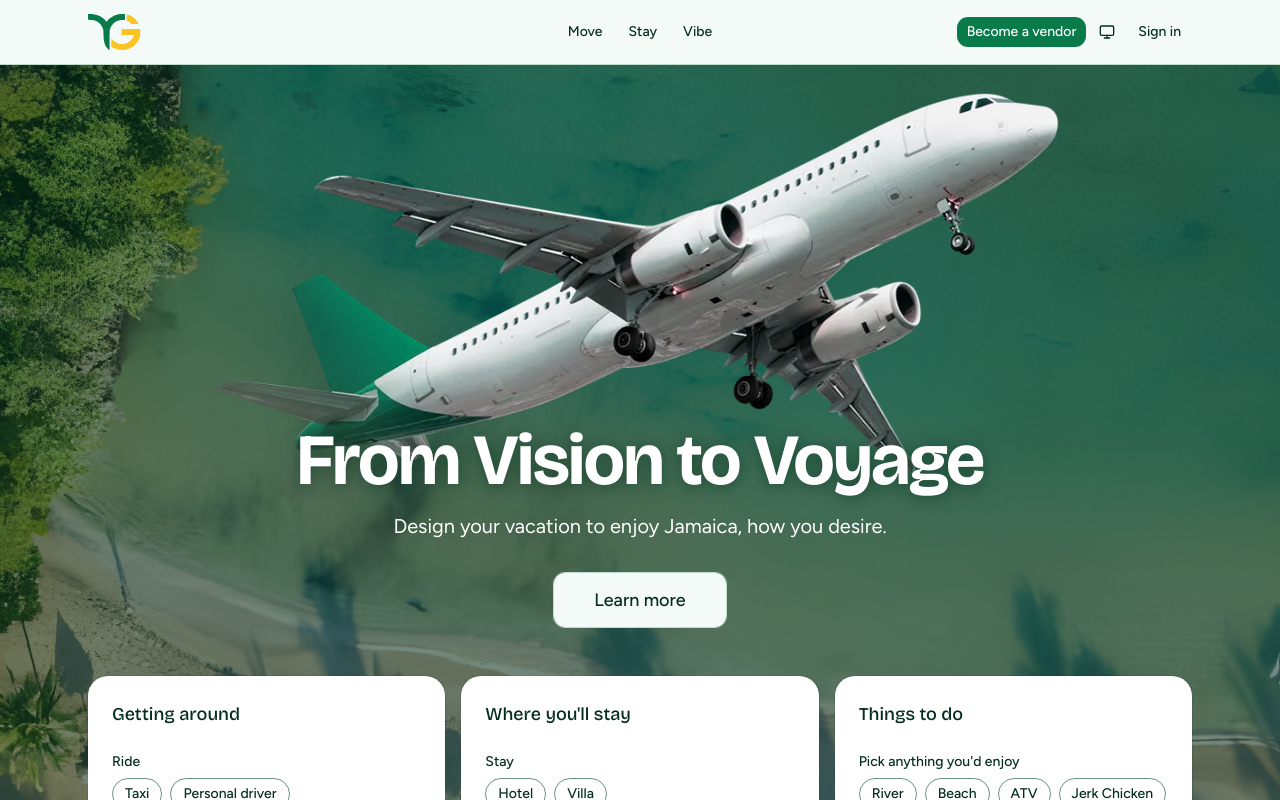
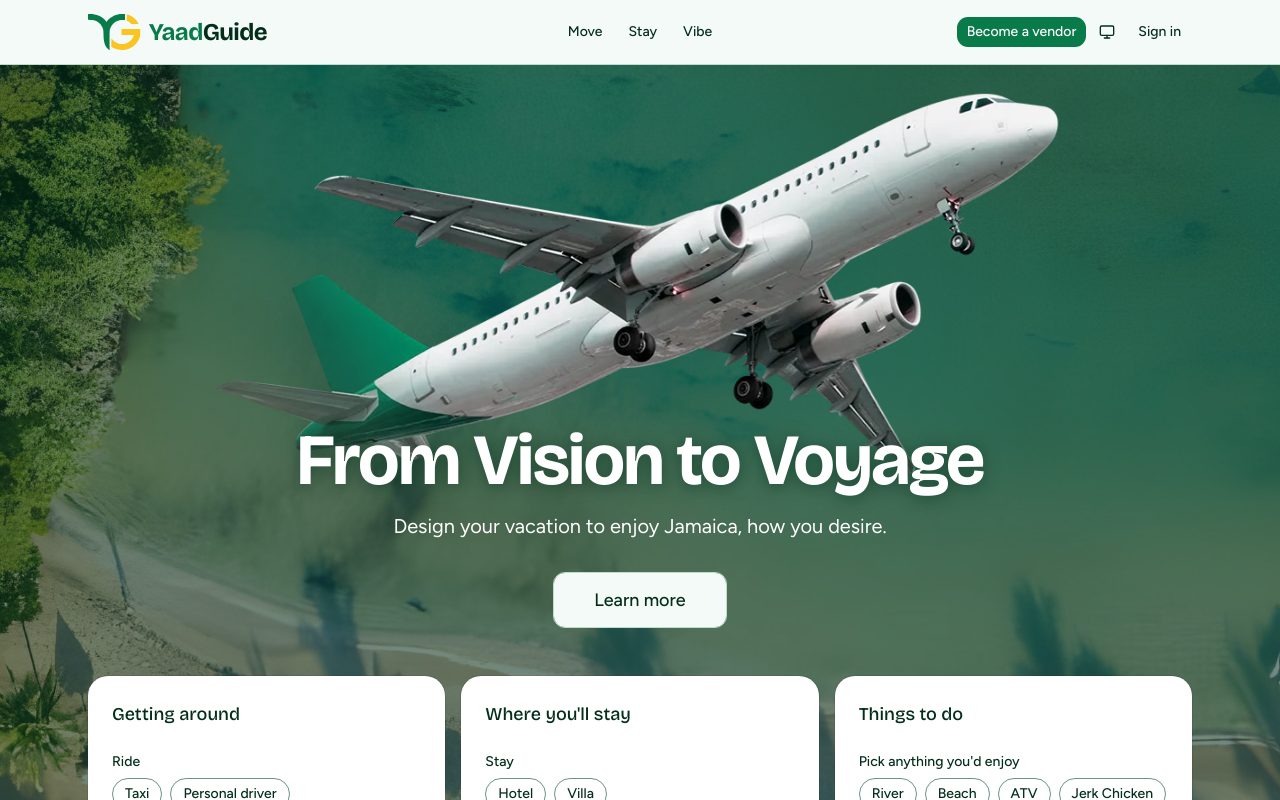
Before and after one commit to dorianbucknor/yaad-guide, a Next.js app: page / in a window 1280 px wide. Shown: the top 800 px of the page. Built offline with nearby package versions, Linux system fonts and the light colour scheme.

Commit message:
feat(landing): add the yaadguide wordmark beside the logo
Co-Authored-By: Claude Sonnet 5.5 <noreply@anthropic.com>

```diff
--- a/src/components/landing/logo.tsx
+++ b/src/components/landing/logo.tsx
@@ -1,4 +1,22 @@
 import { useId } from "react";
+
+import { cn } from "@/lib/utils";
+
+/**
+ * "YaadGuide" set beside the logo, in the logo's colors. Light: "Yaad" primary
+ * (#0A7A49, 5.10:1 on the page, 4.62:1 on muted) and "Guide" foreground (#042E1C).
+ * Dark: "Yaad" primary (#4CC38A, 6.71:1 on the page, 4.63:1 on muted) and "Guide"
+ * sun (#FAC422, 9.19:1 and 6.35:1). Yellow is never text on a light background.
+ * Decorative for assistive tech: the surrounding link carries the name.
+ */
+export function Wordmark({ className }: { className?: string }): React.JSX.Element {
+  return (
+    <span aria-hidden="true" className={cn("font-heading font-bold tracking-tight", className)}>
+      <span className="text-primary">Yaad</span>
+      <span className="text-foreground dark:text-sun">Guide</span>
+    </span>
+  );
+}
 
 export function Logo({ className }: { className?: string }): React.JSX.Element {
   // Unique per instance: the logo appears in both the header and the footer.
--- a/src/components/landing/site-footer.tsx
+++ b/src/components/landing/site-footer.tsx
@@ -1,7 +1,7 @@
 import Link from "next/link";
 import { MailIcon, MapPinIcon, PhoneIcon } from "lucide-react";
 
-import { Logo } from "@/components/landing/logo";
+import { Logo, Wordmark } from "@/components/landing/logo";
 
 // All placeholder links until those pages exist.
 const LINK_GROUPS = [
@@ -24,8 +24,9 @@ export function SiteFooter(): React.JSX.Element {
     <footer className="border-t border-border bg-muted">
       <div className="mx-auto grid max-w-6xl gap-10 px-4 py-16 md:grid-cols-[1.5fr_1fr_1fr_1fr] md:px-6">
         <div>
-          <Link href="/" aria-label="YaadGuide home" className="inline-flex min-h-11 items-center rounded-sm outline-none focus-visible:ring-3 focus-visible:ring-ring/50">
+          <Link href="/" aria-label="YaadGuide home" className="inline-flex min-h-11 items-center gap-2.5 rounded-sm outline-none focus-visible:ring-3 focus-visible:ring-ring/50">
             <Logo className="h-10 w-auto" />
+            <Wordmark className="text-2xl md:text-3xl" />
           </Link>
           <p className="mt-4 max-w-[30ch] text-muted-foreground">
             Your digital travel agent for Jamaica.
--- a/src/components/landing/site-header.tsx
+++ b/src/components/landing/site-header.tsx
@@ -4,7 +4,7 @@ import Link from "next/link";
 import { useRef, useState } from "react";
 import { MenuIcon } from "lucide-react";
 
-import { Logo } from "@/components/landing/logo";
+import { Logo, Wordmark } from "@/components/landing/logo";
 import { ThemeToggle } from "@/components/theme-toggle";
 import { Button, buttonVariants } from "@/components/ui/button";
 import {
@@ -61,8 +61,9 @@ export function SiteHeader(): React.JSX.Element {
         the actions measure. Below md: logo and menu at either end.
       */}
       <div className="mx-auto flex h-16 max-w-6xl items-center justify-between gap-4 px-4 md:grid md:grid-cols-[1fr_auto_1fr] md:px-6">
-        <Link href="/" aria-label="YaadGuide home" className="flex min-h-11 items-center justify-self-start">
+        <Link href="/" aria-label="YaadGuide home" className="flex min-h-11 items-center gap-2 justify-self-start">
           <Logo className="h-9 w-auto" />
+          <Wordmark className="text-xl md:text-2xl" />
         </Link>
 
         <nav aria-label="Main" className="hidden items-center gap-1 md:flex">
```
